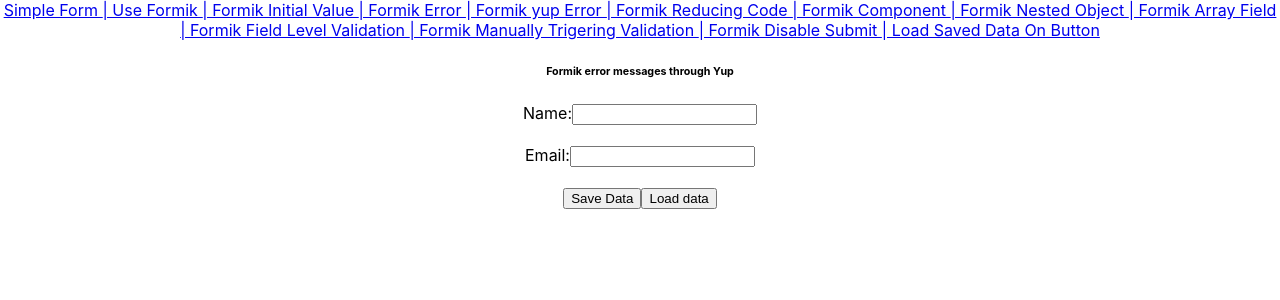
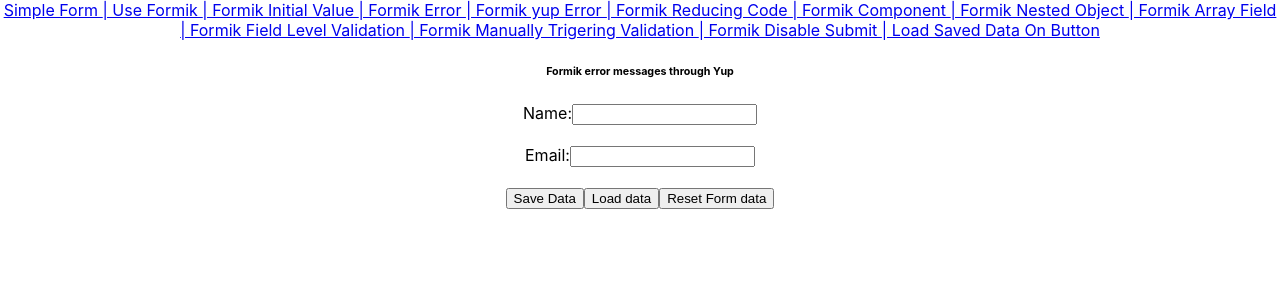
Before and after one commit to es-77/react-js-learn-app, a React (Create React App) app: page /use-formik-load-save-data-on-button in a window 1280 px wide. Shown: the top 300 px of the page. Built offline with nearby package versions, Linux system fonts and the light colour scheme.

Commit message:
reset form data on button add after submit form

```diff
--- a/src/fromik_components/LoadSavedDataOnButton.js
+++ b/src/fromik_components/LoadSavedDataOnButton.js
@@ -10,6 +10,7 @@
     const onSubmit = (values, onSumbiteProps) => {
         console.log('Form values submitted:', values, onSumbiteProps);
         onSumbiteProps.setSubmitting(false);
+        onSumbiteProps.resetForm();
     }
 
     const initialValues = {
@@ -68,6 +69,7 @@
                         <br />
                         <button type="submit" disabled={!(formik.isValid) || formik.isSubmitting}>Save Data</button>
                         <button onClick={() => setSaveFormValue(savedValues)}>Load data</button>
+                        <button type='reset'>Reset Form data</button>
                     </Form>
                 )}
             </Formik>
```
